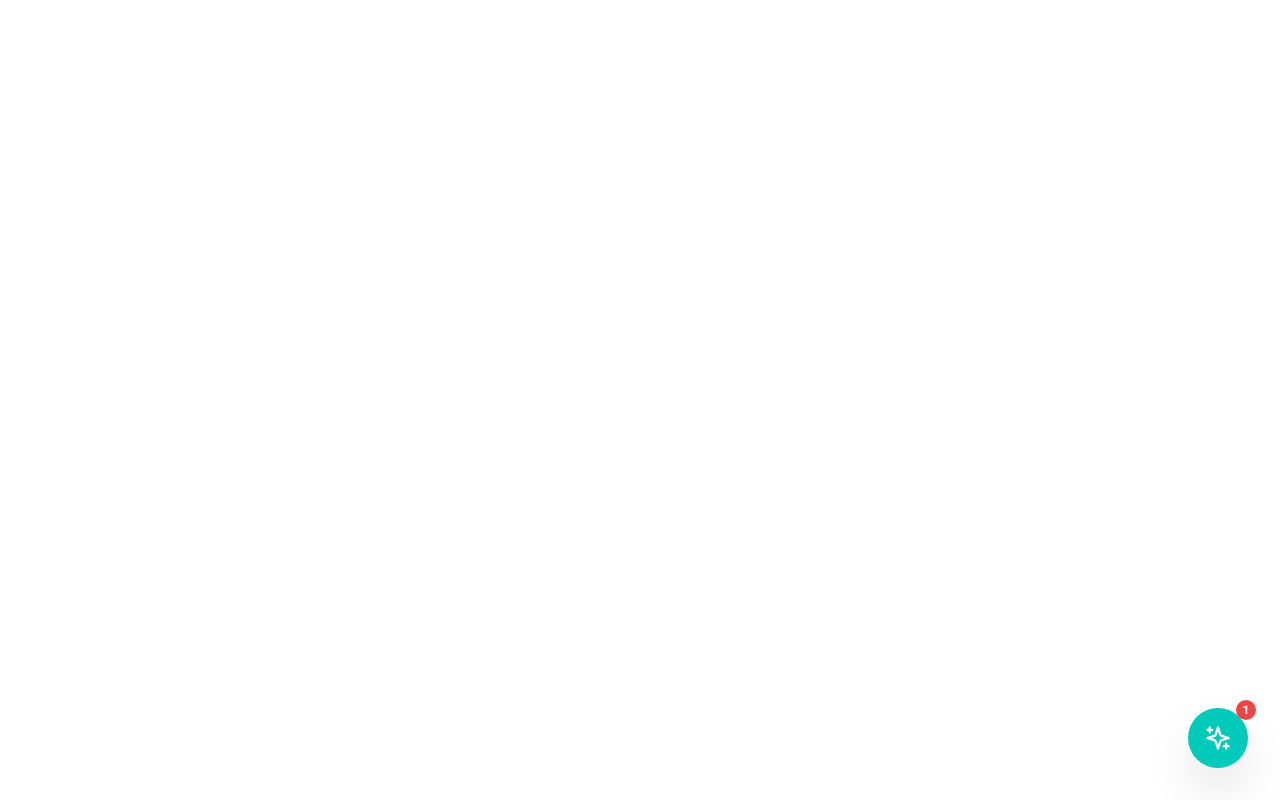
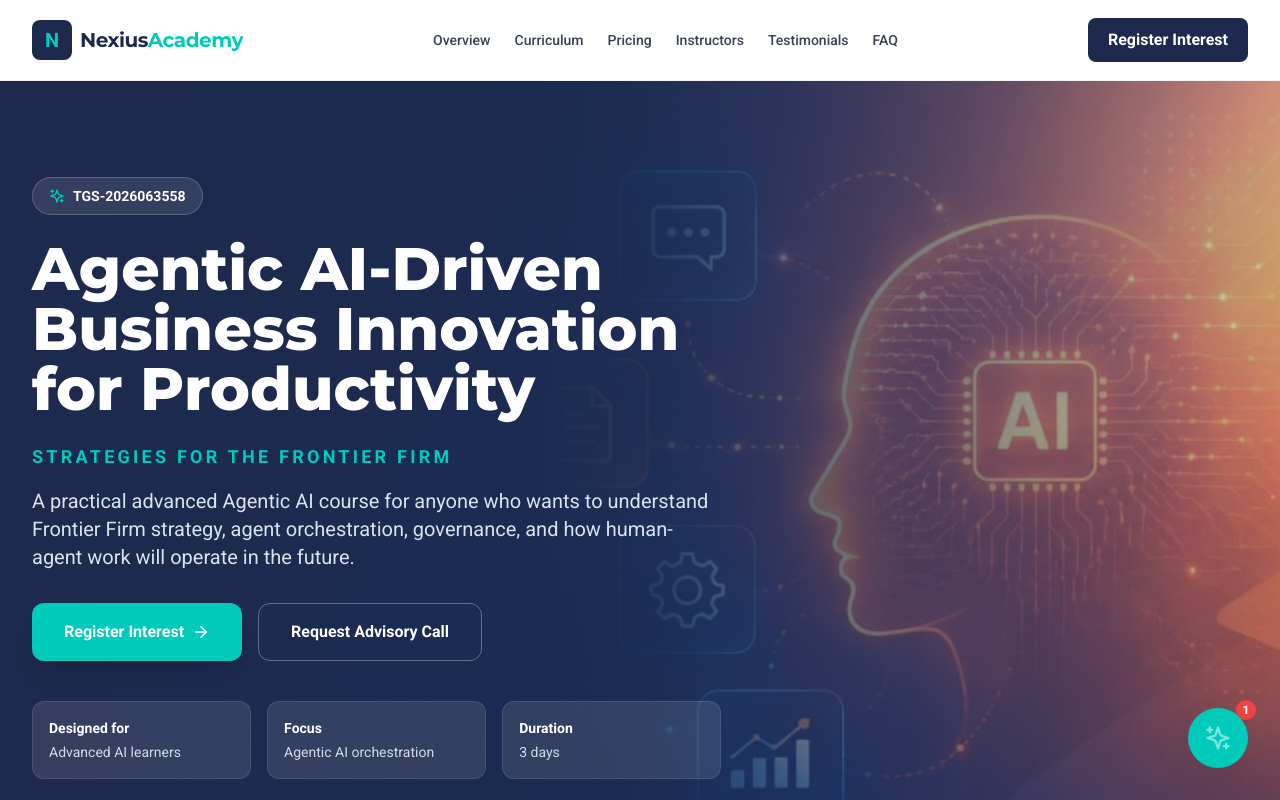
Before and after one commit to nexiuslabs/nexiusacademyskillsfuture, a React (Vite) app: page /courses/advanced-agentic-ai in a window 1280 px wide. Before the commit this address had no page. Shown: the top 800 px of the page. Built offline with nearby package versions, Linux system fonts and the light colour scheme.

Commit message:
fix: change frontier firm course slug
Move the course to /courses/advanced-agentic-ai and preserve the old slug with a 301 redirect.

```diff
--- a/App.tsx
+++ b/App.tsx
@@ -1,5 +1,5 @@
 import React, { useEffect, useRef } from 'react';
-import { BrowserRouter as Router, Routes, Route, useLocation } from 'react-router-dom';
+import { BrowserRouter as Router, Routes, Route, Navigate, useLocation } from 'react-router-dom';
 import HomePage from './pages/HomePage';
 import CoursePage from './pages/CoursePage';
 import BlogPage from './pages/BlogPage';
@@ -106,7 +106,8 @@ export const AppShell: React.FC = () => {
         <Route path="/e2i-preview" element={<PreviewSessionPage partner="e2i" />} />
         <Route path="/sim-preview" element={<PreviewSessionPage partner="sim" />} />
         <Route path="/courses/agentic-ai-company-class" element={<CorporateClassLandingPage />} />
-        <Route path="/courses/frontier-firm-agent-boss" element={<FrontierFirmCoursePage />} />
+        <Route path="/courses/advanced-agentic-ai" element={<FrontierFirmCoursePage />} />
+        <Route path="/courses/frontier-firm-agent-boss" element={<Navigate to="/courses/advanced-agentic-ai" replace />} />
         <Route path="/courses/agentic-ai-accountants" element={<AccountantCspLandingPage />} />
         <Route path="/blog" element={<BlogPage />} />
         <Route path="/blog/beyond-chatgpt-ai-powered-company" element={<BlogPostPage />} />
--- a/components/home/CourseList.tsx
+++ b/components/home/CourseList.tsx
@@ -42,7 +42,7 @@ const AVAILABLE_COURSES: Course[] = [
     image: '/images/courses/frontier-firm-card.jpg',
     author: 'Darryl Wong',
     authorImage: '/images/authors/darryl-wong-selected.jpeg',
-    path: '/courses/frontier-firm-agent-boss',
+    path: '/courses/advanced-agentic-ai',
   }
 ];
 
--- a/components/home/Footer.tsx
+++ b/components/home/Footer.tsx
@@ -69,7 +69,7 @@ const Footer: React.FC = () => {
             <h4 className="font-bold text-lg mb-5">Courses</h4>
             <ul className="space-y-3 text-sm text-gray-300">
               <li><Link to="/courses/agentic-ai" className="hover:text-accent">Agentic AI Foundations</Link></li>
-              <li><Link to="/courses/frontier-firm-agent-boss" className="hover:text-accent">Frontier Firm &amp; Agent Boss</Link></li>
+              <li><Link to="/courses/advanced-agentic-ai" className="hover:text-accent">Frontier Firm &amp; Agent Boss</Link></li>
               <li><Link to="/courses/agentic-ai-company-class" className="hover:text-accent">Dedicated Company Class</Link></li>
               <li><Link to="/skillsfuture-funding-guide" className="hover:text-accent">SkillsFuture Funding Guide</Link></li>
               <li><Link to="/courses/agentic-ai" className="hover:text-accent">Upcoming Cohort</Link></li>
--- a/pages/FrontierFirmCoursePage.tsx
+++ b/pages/FrontierFirmCoursePage.tsx
@@ -111,7 +111,7 @@ const FrontierFirmCoursePage: React.FC = () => {
       <SEO
         title="Agentic AI-Driven Innovation | Nexius Academy"
         description="An advanced Agentic AI course for learners who want to understand Frontier Firm strategy, agent orchestration, AI governance, and practical implementation."
-        canonical="/courses/frontier-firm-agent-boss"
+        canonical="/courses/advanced-agentic-ai"
         ogType="course"
       />
 
@@ -136,7 +136,7 @@ const FrontierFirmCoursePage: React.FC = () => {
               type="button"
               onClick={() =>
                 openLeadModal('course_page_cta', 'reserve_seat', {
-                  page: '/courses/frontier-firm-agent-boss',
+                  page: '/courses/advanced-agentic-ai',
                   position: 'frontier_firm_nav_register_interest',
                   ctaLabel: 'register_interest',
                 })
@@ -184,7 +184,7 @@ const FrontierFirmCoursePage: React.FC = () => {
                     type="button"
                     onClick={() =>
                       openLeadModal('course_page_cta', 'reserve_seat', {
-                        page: '/courses/frontier-firm-agent-boss',
+                        page: '/courses/advanced-agentic-ai',
                         position: 'frontier_firm_hero_register_interest',
                         ctaLabel: 'register_interest',
                       })
@@ -197,7 +197,7 @@ const FrontierFirmCoursePage: React.FC = () => {
                     type="button"
                     onClick={() =>
                       openLeadModal('course_page_cta', 'advisory_call', {
-                        page: '/courses/frontier-firm-agent-boss',
+                        page: '/courses/advanced-agentic-ai',
                         position: 'frontier_firm_hero_advisory',
                         ctaLabel: 'request_advisory_call',
                       })
@@ -539,7 +539,7 @@ const FrontierFirmCoursePage: React.FC = () => {
                 type="button"
                 onClick={() =>
                   openLeadModal('course_page_cta', 'reserve_seat', {
-                    page: '/courses/frontier-firm-agent-boss',
+                    page: '/courses/advanced-agentic-ai',
                     position: 'frontier_firm_pricing_register_interest',
                     ctaLabel: 'register_interest',
                   })
@@ -567,7 +567,7 @@ const FrontierFirmCoursePage: React.FC = () => {
                   type="button"
                   onClick={() =>
                     openLeadModal('course_page_cta', 'reserve_seat', {
-                      page: '/courses/frontier-firm-agent-boss',
+                      page: '/courses/advanced-agentic-ai',
                       position: 'frontier_firm_midpage_register_interest',
                       ctaLabel: 'register_interest',
                     })
@@ -580,7 +580,7 @@ const FrontierFirmCoursePage: React.FC = () => {
                   type="button"
                   onClick={() =>
                     openLeadModal('course_page_cta', 'advisory_call', {
-                      page: '/courses/frontier-firm-agent-boss',
+                      page: '/courses/advanced-agentic-ai',
                       position: 'frontier_firm_midpage_advisory',
                       ctaLabel: 'request_advisory_call',
                     })
--- a/pages/SingaporeAITrainingReportPage.tsx
+++ b/pages/SingaporeAITrainingReportPage.tsx
@@ -54,7 +54,7 @@ const courseFitRows = [
   {
     learner: 'Advanced Agentic AI learners',
     need: 'Understand Frontier Firm strategy, governance, and human-agent operating models',
-    page: '/courses/frontier-firm-agent-boss/',
+    page: '/courses/advanced-agentic-ai/',
     anchor: 'Advanced Agentic AI course on Frontier Firm and Agent Boss concepts',
   },
 ];
--- a/scripts/postbuild-seo.mjs
+++ b/scripts/postbuild-seo.mjs
@@ -547,7 +547,7 @@ const routes = [
     ],
   },
   {
-    path: '/courses/frontier-firm-agent-boss',
+    path: '/courses/advanced-agentic-ai',
     priority: '0.7',
     changefreq: 'monthly',
     includeInSitemap: true,
@@ -561,7 +561,7 @@ const routes = [
         name: 'Agentic AI-Driven Innovation for Productivity',
         description:
           'An advanced Agentic AI programme on Frontier Firm strategy, cross-functional orchestration, Agent Boss operating models, and AI governance.',
-        url: `${SITE_URL}/courses/frontier-firm-agent-boss`,
+        url: `${SITE_URL}/courses/advanced-agentic-ai`,
         image: HOME_IMAGE,
         audienceType: 'Professionals, builders, managers, business owners, educators, consultants, and advanced AI learners',
         instructors: [melverickPerson, darrylPerson],
```
Also changed, not shown: public/llms-full.txt, public/llms.txt, 2 other files (tests, documents, lock files or other folders).
